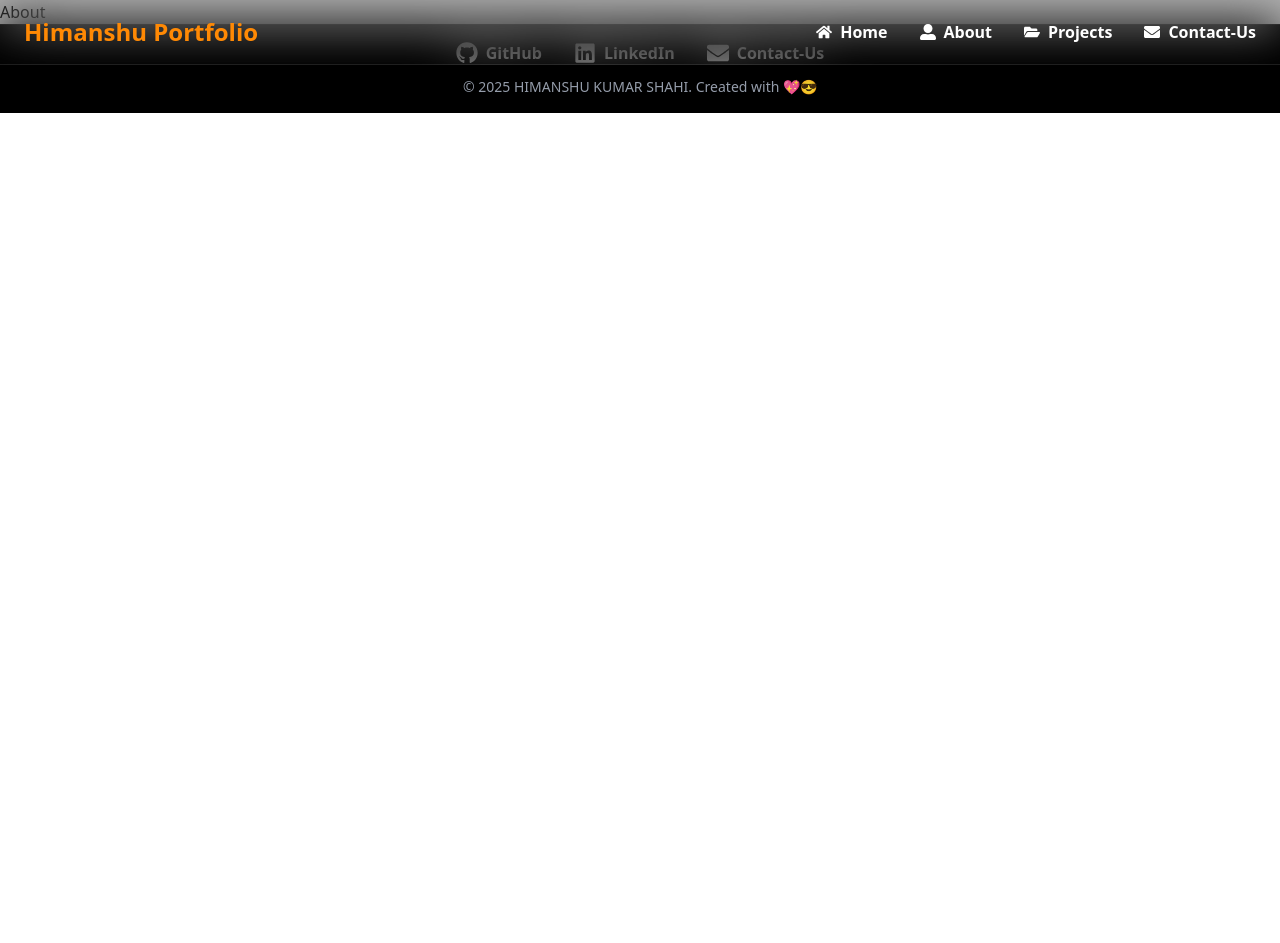
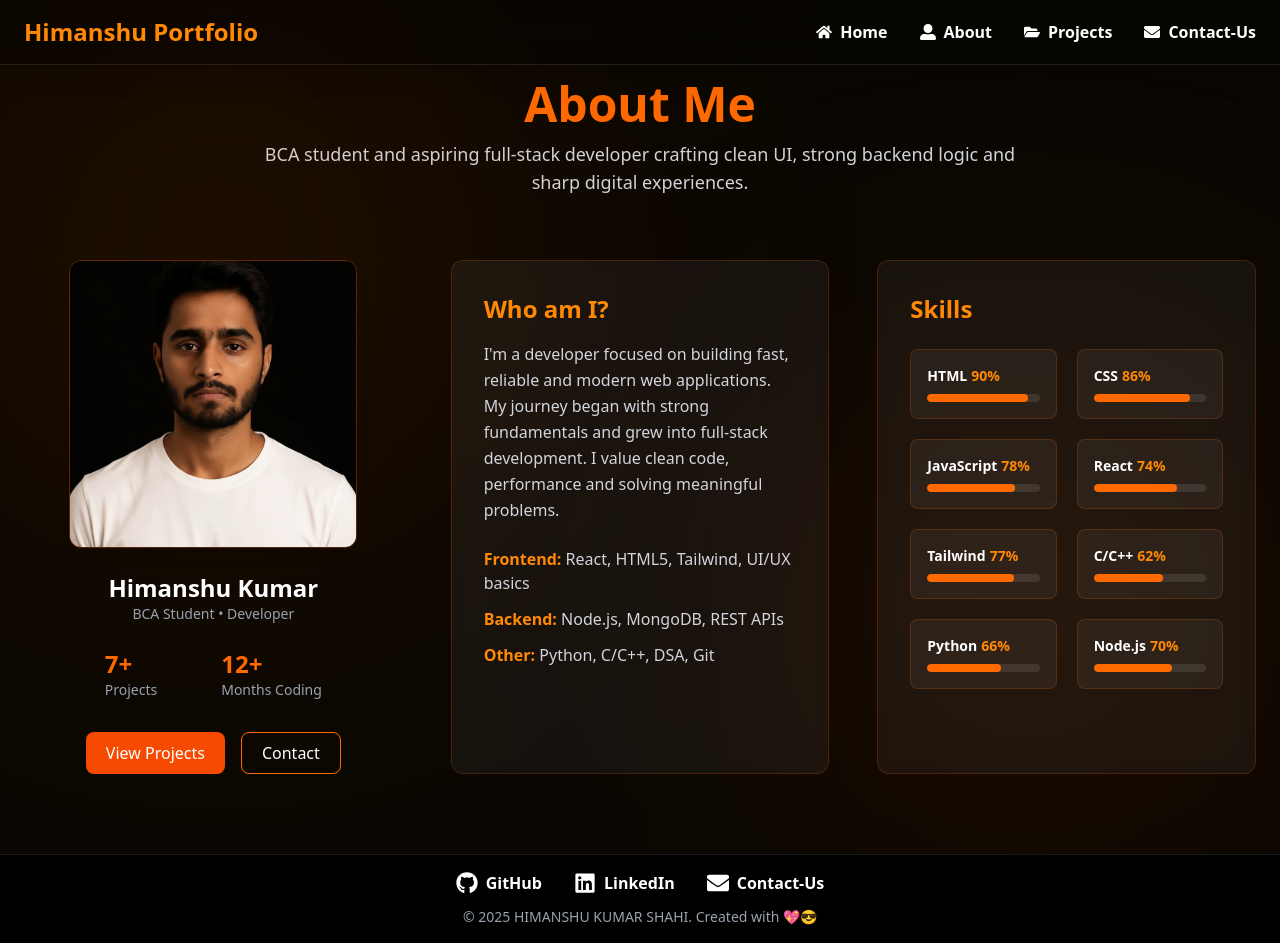
Before and after one commit to HimanshuKumarShahi/chai-aur-react, a React (Vite) app in the folder Portfolio/: page /about in a window 1280 px wide. Before the commit the page ends 800 px from the top, so only its background shows below. Built offline with nearby package versions, Linux system fonts and the light colour scheme.

Commit message:
add about in website.

```diff
--- a/Portfolio/src/components/About/About.jsx
+++ b/Portfolio/src/components/About/About.jsx
@@ -1,9 +1,120 @@
-import React from 'react'
+import React from "react";
 
-function About() {
+
+const skills = [
+  { name: "HTML", level: 90 },
+  { name: "CSS", level: 86 },
+  { name: "JavaScript", level: 78 },
+  { name: "React", level: 74 },
+  { name: "Tailwind", level: 77 },
+  { name: "C/C++", level: 62 },
+  { name: "Python", level: 66 },
+  { name: "Node.js", level: 70 },
+];
+
+const About = () => {
   return (
-    <div>About</div>
-  )
-}
+    <div className="w-full min-h-screen text-white py-20 px-6 relative overflow-hidden bg-[#0a0702]">
 
-export default About
+      {/* --- background like Home.jsx --- */}
+      <div className="absolute inset-0 pointer-events-none">
+        <div className="w-[600px] h-[600px] bg-orange-500/10 blur-[160px] rounded-full absolute -top-10 -left-20" />
+        <div className="w-[500px] h-[500px] bg-orange-600/10 blur-[140px] rounded-full absolute bottom-0 right-0" />
+      </div>
+
+      {/* Heading */}
+      <h1 className="text-center text-5xl font-bold text-orange-500">About Me</h1>
+      <p className="text-center mt-3 text-gray-300 max-w-3xl mx-auto text-lg">
+        BCA student and aspiring full-stack developer crafting clean UI,
+        strong backend logic and sharp digital experiences.
+      </p>
+
+      <div className="mt-16 grid grid-cols-1 lg:grid-cols-3 gap-12 relative z-10">
+
+        {/* LEFT: Profile + Stats */}
+        <div className="flex flex-col items-center">
+          <img
+            src="./public/profile.png"
+            className="w-72 h-72 object-cover rounded-xl shadow-lg border border-orange-500/30"
+          />
+
+          <h2 className="text-2xl font-bold mt-6">Himanshu Kumar</h2>
+          <p className="text-gray-400 text-sm">BCA Student • Developer</p>
+
+          <div className="flex gap-16 mt-6">
+            <div>
+              <p className="text-2xl font-bold text-orange-500">7+</p>
+              <p className="text-gray-400 text-sm">Projects</p>
+            </div>
+            <div>
+              <p className="text-2xl font-bold text-orange-500">12+</p>
+              <p className="text-gray-400 text-sm">Months Coding</p>
+            </div>
+          </div>
+
+          <div className="flex gap-4 mt-8">
+            <button className="px-5 py-2 rounded-lg bg-orange-600 hover:bg-orange-700 transition">
+              View Projects
+            </button>
+            <button className="px-5 py-2 rounded-lg border border-orange-500 hover:bg-orange-500/20 transition">
+              Contact
+            </button>
+          </div>
+        </div>
+
+        {/* CENTER: Who Am I */}
+        <div className="bg-white/5 border border-orange-500/20 rounded-xl p-8 backdrop-blur">
+          <h2 className="text-2xl font-bold text-orange-400">Who am I?</h2>
+
+          <p className="mt-4 text-gray-300 leading-relaxed">
+            I'm a developer focused on building fast, reliable and modern web
+            applications. My journey began with strong fundamentals and grew into
+            full-stack development. I value clean code, performance and solving
+            meaningful problems.
+          </p>
+
+          <div className="mt-6 space-y-3 text-gray-300">
+            <p>
+              <span className="font-bold text-orange-400">Frontend:</span>{" "}
+              React, HTML5, Tailwind, UI/UX basics
+            </p>
+            <p>
+              <span className="font-bold text-orange-400">Backend:</span>{" "}
+              Node.js, MongoDB, REST APIs
+            </p>
+            <p>
+              <span className="font-bold text-orange-400">Other:</span>{" "}
+              Python, C/C++, DSA, Git
+            </p>
+          </div>
+        </div>
+
+        {/* RIGHT: Skills */}
+        <div className="bg-white/5 border border-orange-500/20 rounded-xl p-8 backdrop-blur">
+          <h2 className="text-2xl font-bold text-orange-400 mb-6">Skills</h2>
+
+          <div className="grid grid-cols-2 gap-5">
+            {skills.map((skill) => (
+              <div key={skill.name} className="bg-white/5 p-4 rounded-lg border border-orange-500/20">
+                <p className="font-semibold text-sm">
+                  {skill.name}
+                  <span className="text-orange-400 ml-1">{skill.level}%</span>
+                </p>
+
+                <div className="w-full bg-white/10 h-2 rounded-md mt-2 overflow-hidden">
+                  <div
+                    className="h-full bg-orange-500 rounded-md"
+                    style={{ width: `${skill.level}%` }}
+                  ></div>
+                </div>
+              </div>
+            ))}
+          </div>
+        </div>
+
+      </div>
+    </div>
+  );
+};
+
+export default About;
```
